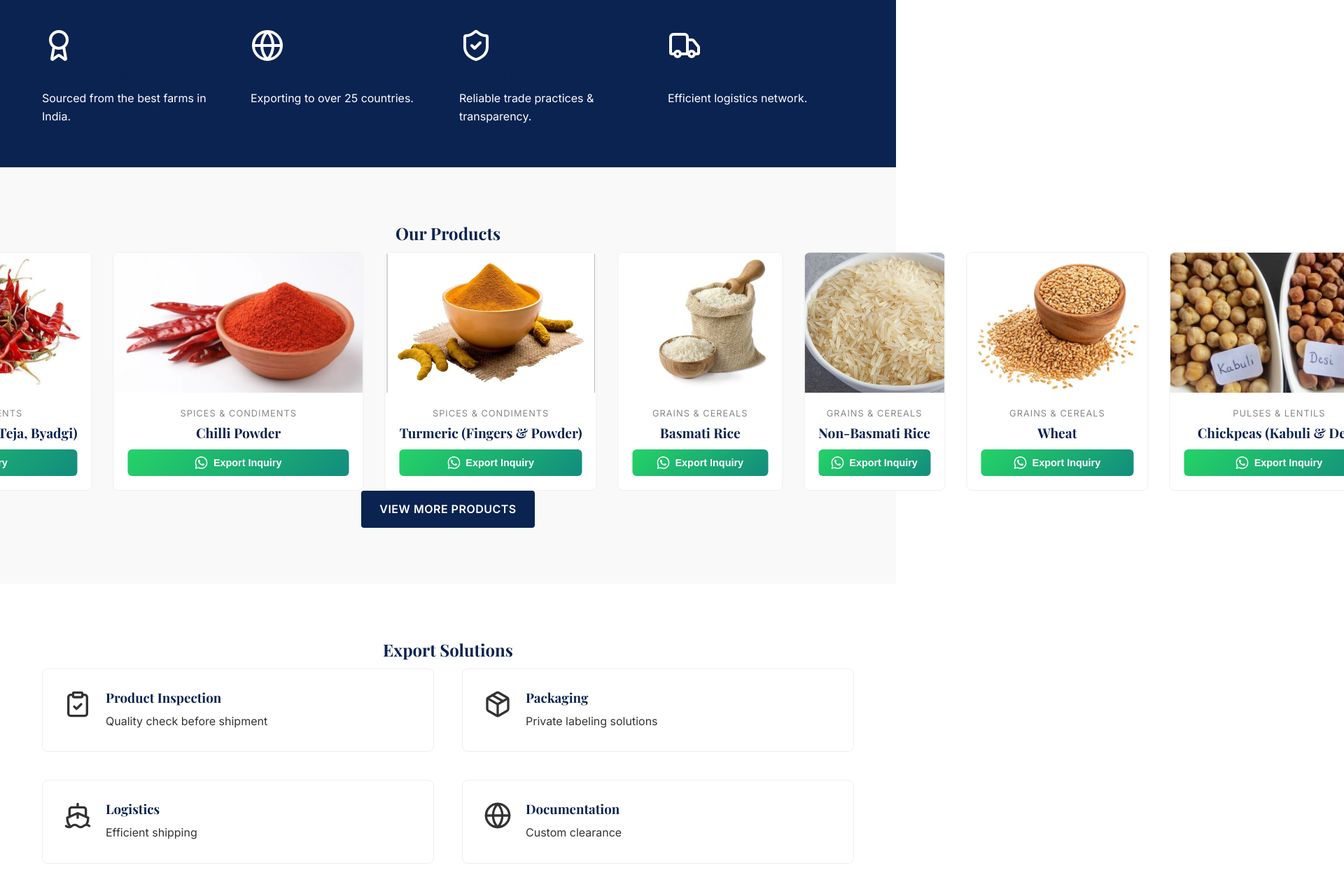
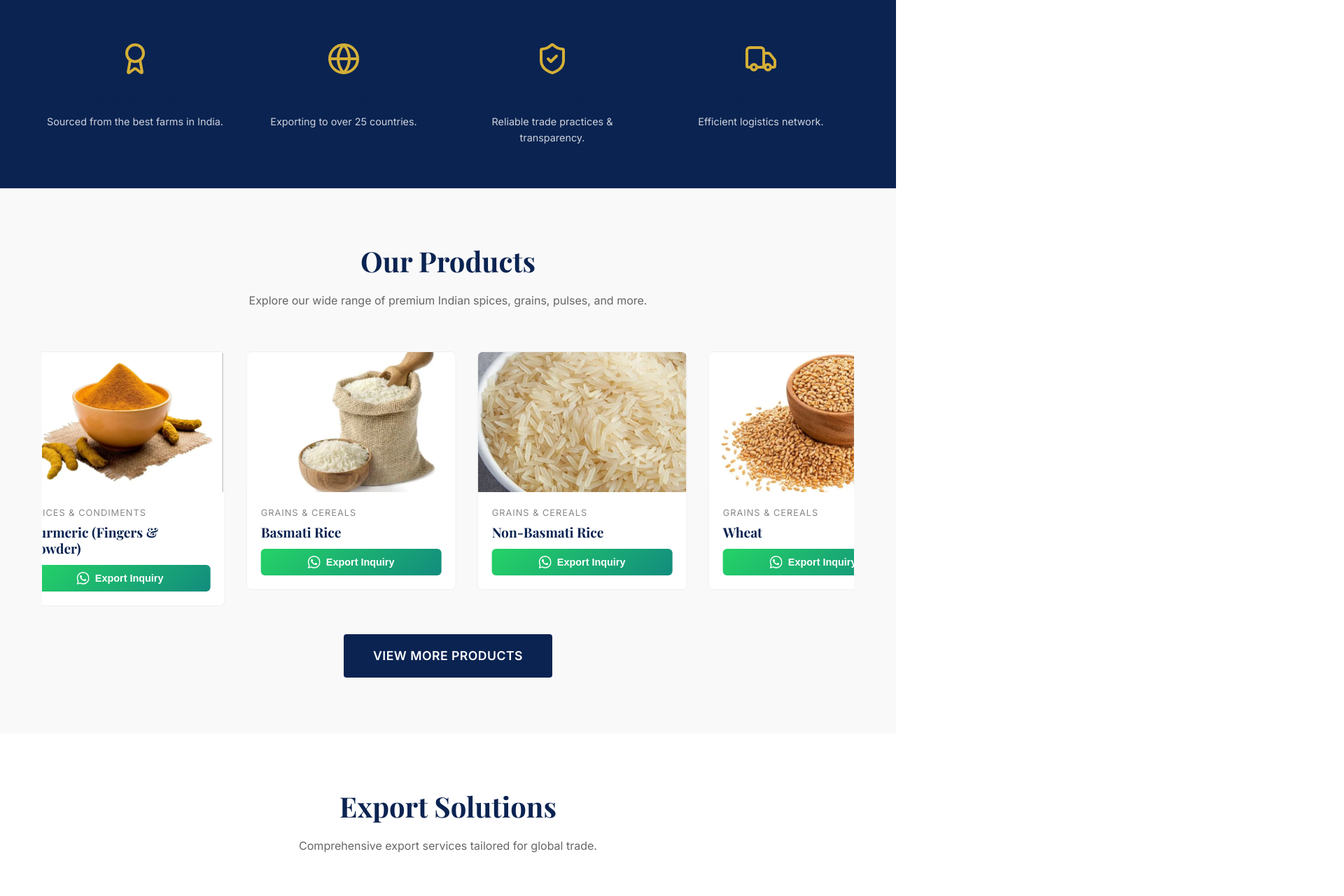
Before and after one commit to siva946/aqeel_traders_2, a React (Vite) app: page / in a window 1280 px wide. Shown: the part 1320-2600 px from the top of the page at 70% size, 1920 px wide, since content can reach past the window. Built offline with nearby package versions, Linux system fonts and the light colour scheme.

Commit message:
error correction

```diff
--- a/src/pages/About.jsx
+++ b/src/pages/About.jsx
@@ -4,10 +4,10 @@ import { CheckCircle } from "lucide-react";
 
 const About = () => {
   return (
-    <div className="page-content section-padding" >
+    <section id="about" className="section-padding about-section">
            <div className="container">
              <div className="text-center section-header">
-          <h1 className="page-title">About Us</h1>
+               <h2 className="section-title">About Us</h2>
                <p className="section-description">
                  Dedicated to sourcing, processing, and exporting premium food
                  products worldwide.
@@ -16,27 +16,27 @@ const About = () => {
 
              <div className="grid grid-2 about-grid">
                <div className="about-content">
-            <h2>Who We Are</h2>
+                 <h3>Who We Are</h3>
                  <p>{companyInfo.description}</p>
                  <p>
-              Based in India, we have established a strong network of suppliers
-              and farmers, ensuring that we only export the finest quality
-              produce. Our commitment to strict quality standards has made us a
-              preferred partner for international buyers.
+                   Based in India, we have established a strong network of
+                   suppliers and farmers, ensuring that we only export the finest
+                   quality produce. Our commitment to strict quality standards has
+                   made us a preferred partner for international buyers.
                  </p>
                </div>
                <div className="mission-vision-box">
-            <h3>Our Mission</h3>
+                 <h4>Our Mission</h4>
                  <p>"{companyInfo.mission}"</p>
-            <h3>Our Vision</h3>
+                 <h4>Our Vision</h4>
                  <p>"{companyInfo.vision}"</p>
                </div>
              </div>
 
              <div>
-          <h2 className="text-center destinations-title">
+               <h3 className="text-center destinations-title">
                  Why Choose Aqeel Traders?
-          </h2>
+               </h3>
                <div className="grid grid-3">
                  {[
                    "International quality standards",
@@ -58,7 +58,7 @@ const About = () => {
                </div>
              </div>
            </div>
-    </div>
+         </section>
   );
 };
 
--- a/src/pages/Home.jsx
+++ b/src/pages/Home.jsx
@@ -10,21 +10,24 @@ import {
   ClipboardCheck,
   Ship,
   CheckCircle,
+  MapPin,
+  Phone,
+  Mail,
   Linkedin,
   Instagram,
   Facebook,
   PhoneCall,
 } from "lucide-react";
-
 import {
   companyInfo,
   exportDestinations,
   products,
   getProductImage,
 } from "../data/data";
-
 import ProductCard from "../components/ProductCard";
 import Contact from "./Contact";
+import About from "./About";
+import Services from "./Services";
 
 const Home = () => {
   return (
@@ -33,27 +36,26 @@ const Home = () => {
       <section className="hero-section">
         <div className="container">
           <h1 className="hero-title">
-            Welcome to <span className="text-gold">{companyInfo.name}</span>
+            Welcome to{" "}
+            <span className="text-gold">{companyInfo.name}</span>
           </h1>
           <p className="hero-subtitle">{companyInfo.tagline}</p>
-
           <div className="hero-buttons">
             <Link to="/products" className="btn btn-primary">
               Explore Products
             </Link>
-
             <div className="social-links">
-              <a href="https://www.linkedin.com/in/aqeel-traders-7252103a7" target="_blank" rel="noopener noreferrer">
+              <a href="https://www.linkedin.com/in/aqeel-traders-7252103a7" target="_blank" rel="noopener noreferrer" className="social-icon">
                 <Linkedin size={24} />
               </a>
-              <a href="https://www.instagram.com/mr__samsul" target="_blank" rel="noopener noreferrer">
+              <a href="https://www.instagram.com/mr__samsul?igsh=MXBraHRmanpnbXdnMQ==" target="_blank" rel="noopener noreferrer" className="social-icon">
                 <Instagram size={24} />
               </a>
-              <a href="https://www.facebook.com/share/1bMzvD2VAf/" target="_blank" rel="noopener noreferrer">
+              <a href="https://www.facebook.com/share/1bMzvD2VAf/" target="_blank" rel="noopener noreferrer" className="social-icon">
                 <Facebook size={24} />
               </a>
-              <a href="tel:+916383618434">
-                <PhoneCall size={24} />
+              <a href="tel:+916383618434" target="_blank" rel="noopener noreferrer" className="social-icon">
+                <PhoneCall size={24}/>
               </a>
             </div>
           </div>
@@ -62,133 +64,126 @@ const Home = () => {
 
       {/* Intro Section */}
       <section className="section-padding">
-        <div className="container grid grid-2 intro-grid">
+        <div className="container">
+          <div className="grid grid-2 intro-grid">
             <div>
               <h4 className="text-gold intro-subtitle">Allowed & Trusted</h4>
-            <h2 className="intro-title">Exporting Excellence from India to the World</h2>
+              <h2 className="intro-title">
+                Exporting Excellence from India to the World
+              </h2>
               <p className="intro-description">{companyInfo.description}</p>
-
               <ul className="intro-list">
                 <li className="intro-list-item">
-                <ShieldCheck size={20} /> Premium Quality Assurance
+                  <ShieldCheck size={20} color="var(--color-primary)" /> Premium
+                  Quality Assurance
                 </li>
                 <li className="intro-list-item">
-                <Globe size={20} /> Global Export Network
+                  <Globe size={20} color="var(--color-primary)" /> Global Export
+                  Network
                 </li>
               </ul>
-
               <a href="#about" className="intro-link">
                 Read More About Us <ArrowRight size={18} />
               </a>
             </div>
-
+            <div className="intro-image-wrapper">
               <div className="intro-image-container">
-            <img src="/hero_spices.png" alt="Company Spices" className="intro-image" />
+                <img
+                  src="/hero_spices.png"
+                  alt="Company Spices"
+                  className="intro-image"
+                />
+              </div>
+            </div>
           </div>
         </div>
       </section>
 
-      {/* Features */}
+      {/* Features Stripe */}
       <section className="features-section">
-        <div className="container grid grid-4">
+        <div className="container">
+          <div className="grid grid-4 features-grid">
             <div>
-            <Award size={48} />
+              <Award size={48} color="var(--color-secondary)" className="feature-icon" />
               <h3>Premium Quality</h3>
-            <p>Sourced from the best farms in India.</p>
+              <p className="feature-description">
+                Sourced from the best farms in India.
+              </p>
             </div>
-
             <div>
-            <Globe size={48} />
+              <Globe size={48} color="var(--color-secondary)" className="feature-icon" />
               <h3>Global Reach</h3>
-            <p>Exporting to over 25 countries.</p>
+              <p className="feature-description">
+                Exporting to over 25 countries.
+              </p>
             </div>
-
             <div>
-            <ShieldCheck size={48} />
+              <ShieldCheck size={48} color="var(--color-secondary)" className="feature-icon" />
               <h3>Trusted Partner</h3>
-            <p>Reliable trade practices & transparency.</p>
+              <p className="feature-description">
+                Reliable trade practices & transparency.
+              </p>
             </div>
-
             <div>
-            <Truck size={48} />
+              <Truck size={48} color="var(--color-secondary)" className="feature-icon" />
               <h3>Timely Delivery</h3>
-            <p>Efficient logistics network.</p>
+              <p className="feature-description">
+                Efficient logistics network.
+              </p>
+            </div>
           </div>
         </div>
       </section>
 
-      {/* Products */}
+      {/* Products Preview Section */}
       <section className="section-padding products-section">
-        <div className="container text-center">
-          <h2>Our Products</h2>
-
-          <div className="products-carousel-track">
-            {products.slice(0, 4).flatMap(cat =>
-              cat.items.slice(0, 3).map((item, idx) => (
-                <ProductCard
-                  key={idx}
-                  name={item}
-                  category={cat.category}
-                  image={getProductImage(item)}
-                />
-              ))
-            )}
+        <div className="container">
+          <div className="text-center section-header">
+            <h2 className="section-title">Our Products</h2>
+            <p className="section-description">
+              Explore our wide range of premium Indian spices, grains, pulses,
+              and more.
+            </p>
           </div>
 
-          <Link to="/products" className="btn btn-primary">
-            View More Products
-          </Link>
-        </div>
-      </section>
-
-      {/* Services */}
-      <section className="section-padding">
-        <div className="container">
-          <h2 className="text-center">Export Solutions</h2>
-
-          <div className="grid grid-2 services-grid">
-            {[
-              { title: "Product Inspection", icon: <ClipboardCheck size={40} />, desc: "Quality check before shipment" },
-              { title: "Packaging", icon: <Package size={40} />, desc: "Private labeling solutions" },
-              { title: "Logistics", icon: <Ship size={40} />, desc: "Efficient shipping" },
-              { title: "Documentation", icon: <Globe size={40} />, desc: "Custom clearance" },
-            ].map((s, i) => (
-              <div key={i} className="service-card">
-                {s.icon}
-                <div>
-                  <h3>{s.title}</h3>
-                  <p>{s.desc}</p>
-                </div>
+          <div className="products-carousel-wrapper">
+            <div className="products-carousel-track">
+              {[...products.slice(0, 4).flatMap(cat =>
+                cat.items.slice(0, 3).map(item => ({
+                  name: item,
+                  category: cat.category,
+                  image: getProductImage(item)
+                }))
+              ), ...products.slice(0, 4).flatMap(cat =>
+                cat.items.slice(0, 3).map(item => ({
+                  name: item,
+                  category: cat.category,
+                  image: getProductImage(item)
+                }))
+              )].map((product, idx) => (
+                <div key={idx} className="carousel-product-card">
+                  <ProductCard
+                    name={product.name}
+                    category={product.category}
+                    image={product.image}
+                  />
                 </div>
               ))}
             </div>
           </div>
-      </section>
 
-      {/* About */}
-      <section id="about" className="section-padding">
-        <div className="container text-center">
-          <h2>Why Choose Aqeel Traders?</h2>
-
-          <div className="grid grid-3">
-            {[
-              "International quality standards",
-              "Competitive pricing",
-              "Timely delivery",
-              "Customized packaging",
-              "Long-term partnerships",
-              "Ethical business practices",
-            ].map((item, i) => (
-              <div key={i} className="why-choose-card">
-                <CheckCircle size={32} />
-                <h4>{item}</h4>
-              </div>
-            ))}
+          <div className="text-center view-more-container">
+            <Link to="/products" className="btn btn-primary view-more-btn">
+              View More Products
+            </Link>
           </div>
         </div>
       </section>
 
-      <Contact />
+
+      <Services/>
+      <About/>
+      <Contact/>
     </>
   );
 };
--- a/src/pages/Services.jsx
+++ b/src/pages/Services.jsx
@@ -4,29 +4,22 @@ import { Package, ClipboardCheck, Ship, Globe } from "lucide-react";
 
 const Services = () => {
   return (
-    <div className="page-content section-padding">
+    <section id="services" className="section-padding services-section">
       <div className="container">
-        <div className="text-center" style={{ marginBottom: "60px" }}>
-          <h1 style={{ fontSize: "3rem" }}>Export Solutions</h1>
-          <p
-            style={{
-              maxWidth: "600px",
-              margin: "0 auto",
-              color: "var(--color-text-light)",
-            }}
-          >
+        <div className="text-center section-header">
+          <h2 className="section-title">Export Solutions</h2>
+          <p className="section-description">
             Comprehensive export services tailored for global trade.
           </p>
         </div>
 
-        <div
-          className="grid grid-2"
-          style={{ gap: "40px", marginBottom: "80px" }}
-        >
+        <div className="grid grid-2 services-grid">
           {[
             {
               title: "Product Sourcing & Inspection",
-              icon: <ClipboardCheck size={40} color="var(--color-secondary)" />,
+              icon: (
+                <ClipboardCheck size={40} color="var(--color-secondary)" />
+              ),
               desc: "We ensure strict quality control and inspection before shipment.",
             },
             {
@@ -45,65 +38,34 @@ const Services = () => {
               desc: "Handling all export documentation and customs clearance.",
             },
           ].map((service, idx) => (
-            <div
-              key={idx}
-              style={{
-                display: "flex",
-                gap: "20px",
-                padding: "30px",
-                border: "1px solid #eee",
-                borderRadius: "8px",
-              }}
-            >
+            <div key={idx} className="service-card">
               <div>{service.icon}</div>
               <div>
-                <h3 style={{ marginBottom: "10px" }}>{service.title}</h3>
-                <p style={{ color: "var(--color-text-light)" }}>
-                  {service.desc}
-                </p>
+                <h3 className="service-title">{service.title}</h3>
+                <p className="service-description">{service.desc}</p>
               </div>
             </div>
           ))}
         </div>
 
-        <div
-          style={{
-            backgroundColor: "#f8f9fa",
-            padding: "60px 40px",
-            borderRadius: "16px",
-          }}
-        >
-          <h2 className="text-center" style={{ marginBottom: "40px" }}>
+        <div className="destinations-container">
+          <h3 className="text-center destinations-title">
             Our Export Destinations
-          </h2>
-          <div
-            style={{
-              display: "flex",
-              flexWrap: "wrap",
-              gap: "15px",
-              justifyContent: "center",
-            }}
-          >
-            {exportDestinations.map((country, idx) => (
-              <span
-                key={idx}
-                style={{
-                  padding: "10px 20px",
-                  backgroundColor: "#fff",
-                  boxShadow: "0 2px 5px rgba(0,0,0,0.05)",
-                  borderRadius: "30px",
-                  fontSize: "0.95rem",
-                  fontWeight: "500",
-                  color: "var(--color-primary)",
-                }}
-              >
-                {country}
-              </span>
-            ))}
+          </h3>
+          <div className="destinations-wrapper">
+            <div className="destinations-track">
+              {[...exportDestinations, ...exportDestinations].map(
+                (country, idx) => (
+                  <span key={idx} className="destination-item">
+                    {country}
+                  </span>
+                ),
+              )}
+            </div>
           </div>
         </div>
       </div>
-    </div>
+    </section>
   );
 };
 
```
Lines whose indentation alone changed are shown as unchanged.
